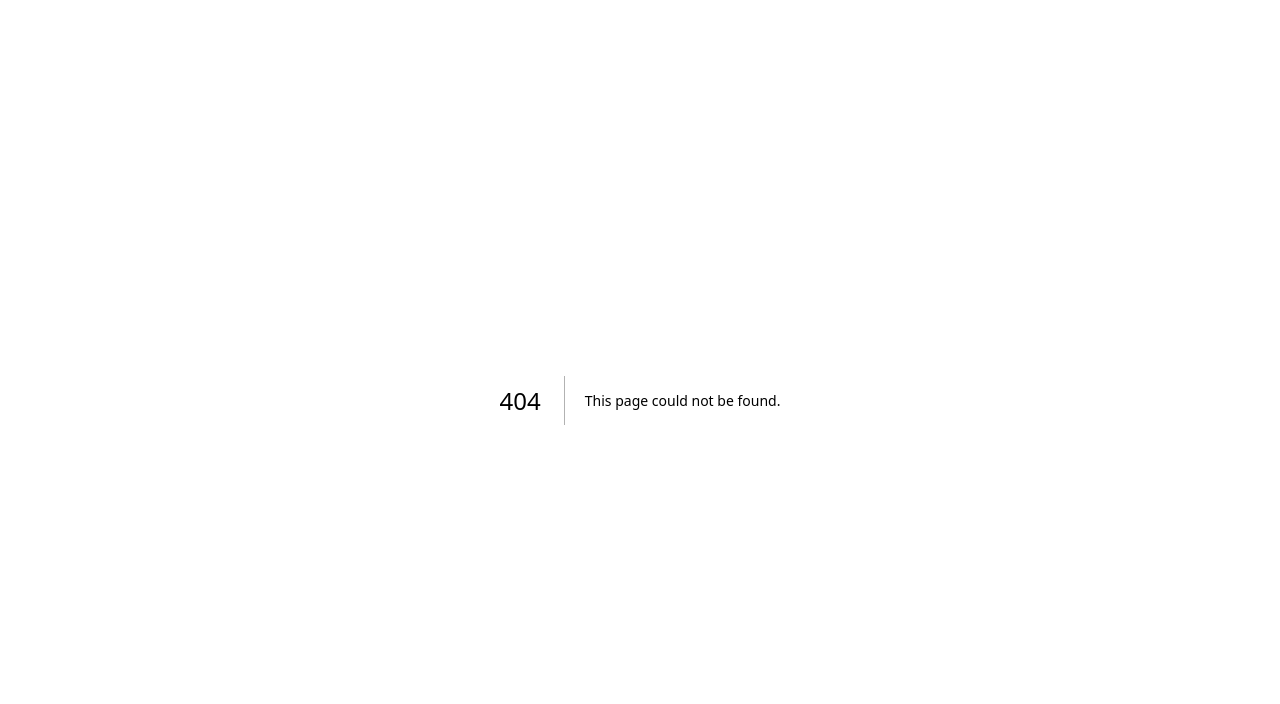
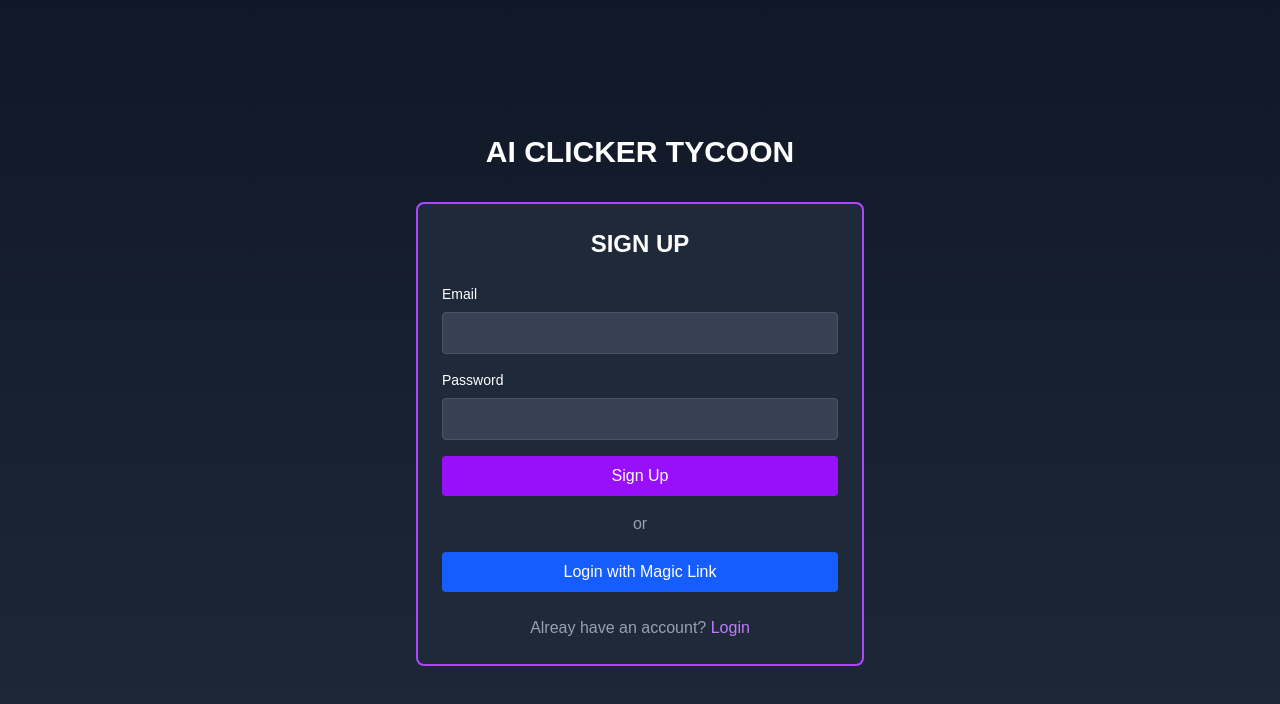
Before and after one commit to nnackpt/clicker-tycoon, a Next.js app: page /signup in a window 1280 px wide. Before the commit this address had no page. Shown: the top 704 px of the page. Built offline with nearby package versions, Linux system fonts and the light colour scheme; no server answers.

Commit message:
Authentication Pages

```diff
--- /dev/null
+++ b/src/app/(auth)/login/page.tsx
@@ -0,0 +1,14 @@
+'use client'
+
+import AuthForm from "@/components/auth/AuthForm"
+
+export default function LoginPage() {
+    return (
+        <div className="min-h-screen bg-gradient-to-b from-gray-900 to-gray-800 flex items-center justify-center p-4">
+            <div className="w-full max-w-md">
+                <h1 className="text-3xl font-bold text-center text-white mb-8 pixelated">AI CLICKER TYCOON</h1>
+                <AuthForm mode="login" />
+            </div>
+        </div>
+    )
+}
--- /dev/null
+++ b/src/app/(auth)/signup/page.tsx
@@ -0,0 +1,14 @@
+'use client'
+
+import AuthForm from "@/components/auth/AuthForm"
+
+export default function SignupPage() {
+    return (
+        <div className="min-h-screen bg-gradient-to-b from-gray-900 to-gray-800 flex items-center justify-center p-4">
+            <div className="w-full max-w-md">
+                <h1 className="text-3xl font-bold text-center text-white mb-8 pixelated">AI CLICKER TYCOON</h1>
+                <AuthForm mode="signup" />
+            </div>
+        </div>
+    )
+}
```
